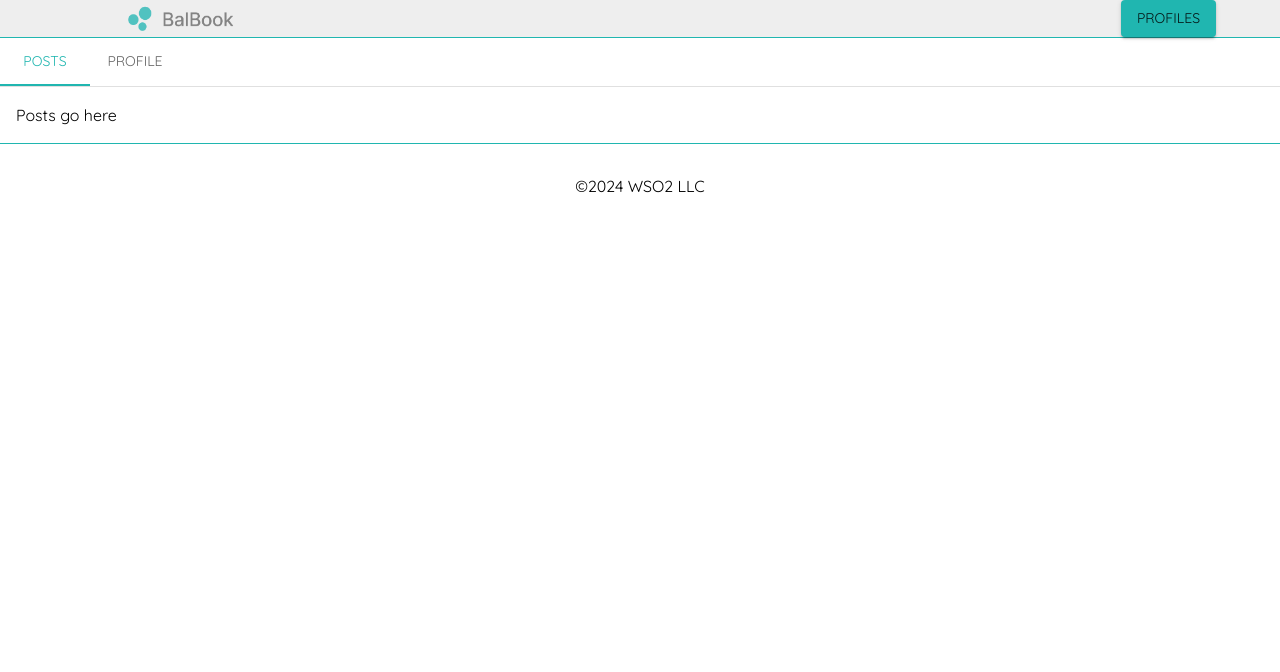
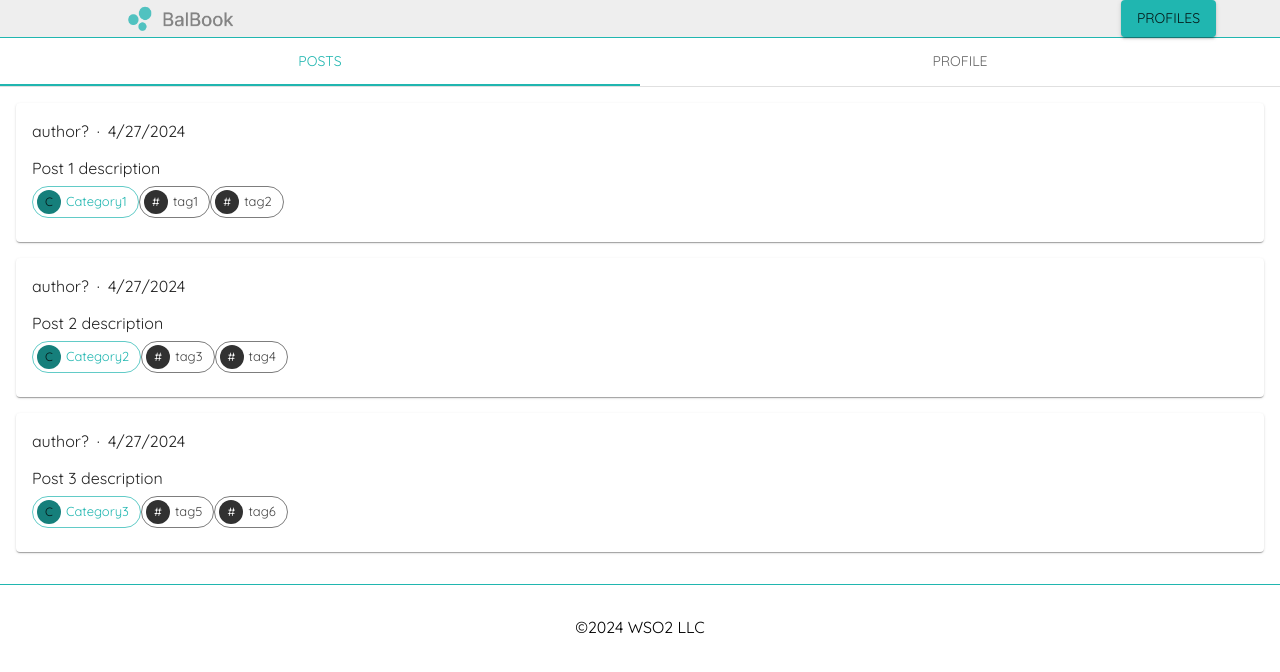
Before and after one commit to ballerina-guides/social-media-demo, a React (Vite) app in the folder frontend/: page / in a window 1280 px wide. Shown: the top 672 px of the page. Built offline with nearby package versions, Linux system fonts and the light colour scheme.

Commit message:
Add posts tab to HomePage

```diff
--- /dev/null
+++ b/frontend/src/components/PostCard.jsx
@@ -0,0 +1,78 @@
+import React from "react";
+import Card from "@mui/material/Card";
+import CardContent from "@mui/material/CardContent";
+import Typography from "@mui/material/Typography";
+import Stack from "@mui/material/Stack";
+import Chip from "@mui/material/Chip";
+import Avatar from "@mui/material/Avatar";
+
+const PostCard = ({ data }) => {
+  const { id, description, meta } = data;
+  const { tags, category, created_date } = meta;
+
+  let hashtagsArr = [];
+  if (Array.isArray(tags)) {
+    hashtagsArr = tags;
+  } else if (typeof tags === "string") {
+    hashtagsArr = [tags];
+  }
+
+  return (
+    <Card
+      sx={{
+        width: "100%",
+        ":hover": {
+          cursor: "pointer",
+          background: "var(--primary-color-light1)",
+        },
+        marginBottom: "1rem",
+      }}
+    >
+      <CardContent>
+        <Stack
+          direction={"column"}
+          gap={"0.5rem"}
+          alignItems="baseline"
+          justifyContent="space-between"
+        >
+          <Stack
+            direction={"row"}
+            gap={"0.5rem"}
+            alignItems="baseline"
+            justifyContent="space-between"
+          >
+            <Typography gutterBottom variant="p" component="p">
+              {/* {author} */} author?
+            </Typography>
+            <Typography gutterBottom variant="p" component="p">
+              {String.fromCharCode(183)}
+            </Typography>
+            <Typography gutterBottom variant="p" component="p">
+              {created_date.toLocaleDateString()}
+            </Typography>
+          </Stack>
+          <Typography gutterBottom variant="p" component="p">
+            {description}
+          </Typography>
+        </Stack>
+        <Chip
+          avatar={<Avatar>C</Avatar>}
+          variant="outlined"
+          color="primary"
+          label={category}
+        />
+        {hashtagsArr.map((tag, index) => (
+          <Chip
+            key={index}
+            avatar={<Avatar>#</Avatar>}
+            variant="outlined"
+            color="secondary"
+            label={tag}
+          />
+        ))}
+      </CardContent>
+    </Card>
+  );
+};
+
+export default PostCard;
--- a/frontend/src/pages/HomePage.jsx
+++ b/frontend/src/pages/HomePage.jsx
@@ -16,7 +16,7 @@
  * under the License.
  */
 
-import React from "react";
+import React, { useState, useEffect } from "react";
 import Footer from "../components/Footer";
 import Header from "../components/Header";
 import PropTypes from "prop-types";
@@ -24,6 +24,7 @@ import Tabs from "@mui/material/Tabs";
 import Tab from "@mui/material/Tab";
 import Typography from "@mui/material/Typography";
 import Box from "@mui/material/Box";
+import PostCard from "../components/PostCard";
 
 function CustomTabPanel(props) {
   const { children, value, index, ...other } = props;
@@ -59,7 +60,46 @@ function a11yProps(index) {
 }
 
 export default function HomePage() {
+  const dummyData = [
+    {
+      id: 1,
+      description: "Post 1 description",
+      meta: {
+        tags: ["tag1", "tag2"],
+        category: "Category1",
+        created_date: new Date(),
+      },
+    },
+    {
+      id: 2,
+      description: "Post 2 description",
+      meta: {
+        tags: ["tag3", "tag4"],
+        category: "Category2",
+        created_date: new Date(),
+      },
+    },
+    {
+      id: 3,
+      description: "Post 3 description",
+      meta: {
+        tags: ["tag5", "tag6"],
+        category: "Category3",
+        created_date: new Date(),
+      },
+    },
+  ];
+
+  const [data] = useState(dummyData);
+
   const [value, setValue] = React.useState(0);
+  // const [data, setData] = useState([]);
+
+  // useEffect(() => {
+  //   fetch("<<bal endpoint here>>")
+  //     .then((response) => response.json())
+  //     .then((data) => setData(data));
+  // }, []);
 
   const handleChange = (event, newValue) => {
     setValue(newValue);
@@ -76,14 +116,38 @@ export default function HomePage() {
           justifyContent: "center",
         }}
       >
-        <Tabs value={value} onChange={handleChange}>
-          <Tab label="Posts" {...a11yProps(0)} />
-          <Tab label="Profile" {...a11yProps(1)} />
+        <Tabs
+          value={value}
+          onChange={handleChange}
+          sx={{
+            display: "flex",
+            width: "100%",
+          }}
+        >
+          <Tab
+            sx={{
+              flex: 1,
+              minWidth: 0,
+              maxWidth: "50%",
+            }}
+            label="Posts"
+            {...a11yProps(0)}
+          />
+          <Tab
+            sx={{
+              flex: 1,
+              minWidth: 0,
+              maxWidth: "50%",
+            }}
+            label="Profile"
+            {...a11yProps(1)}
+          />
         </Tabs>
       </Box>
-
       <CustomTabPanel value={value} index={0}>
-        Posts go here
+        {data.map((item, index) => (
+          <PostCard key={index} data={item} />
+        ))}
       </CustomTabPanel>
       <CustomTabPanel value={value} index={1}>
         Profile here
```
